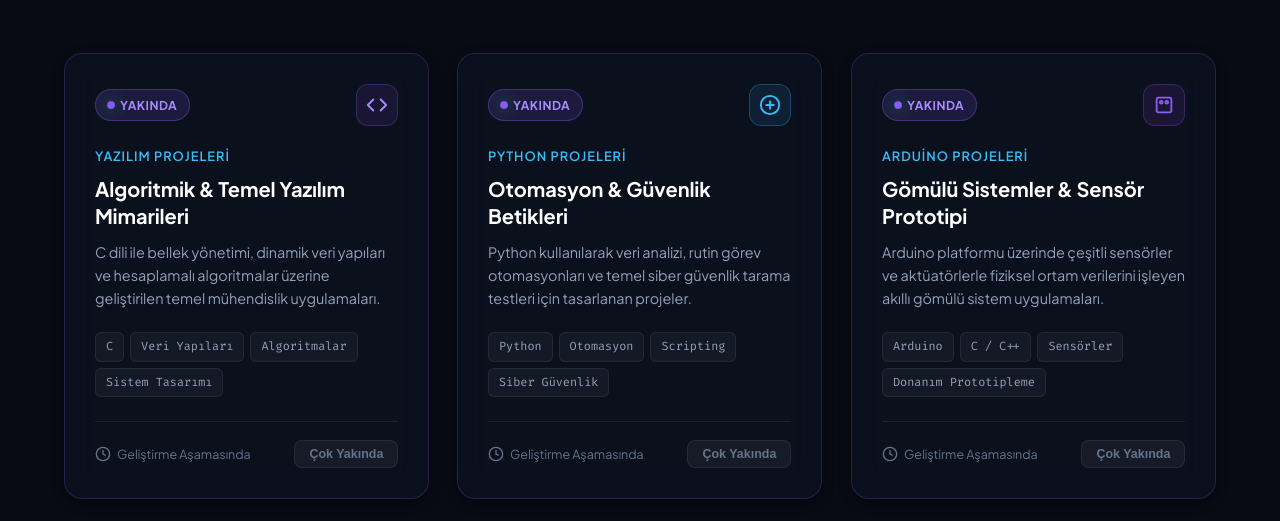
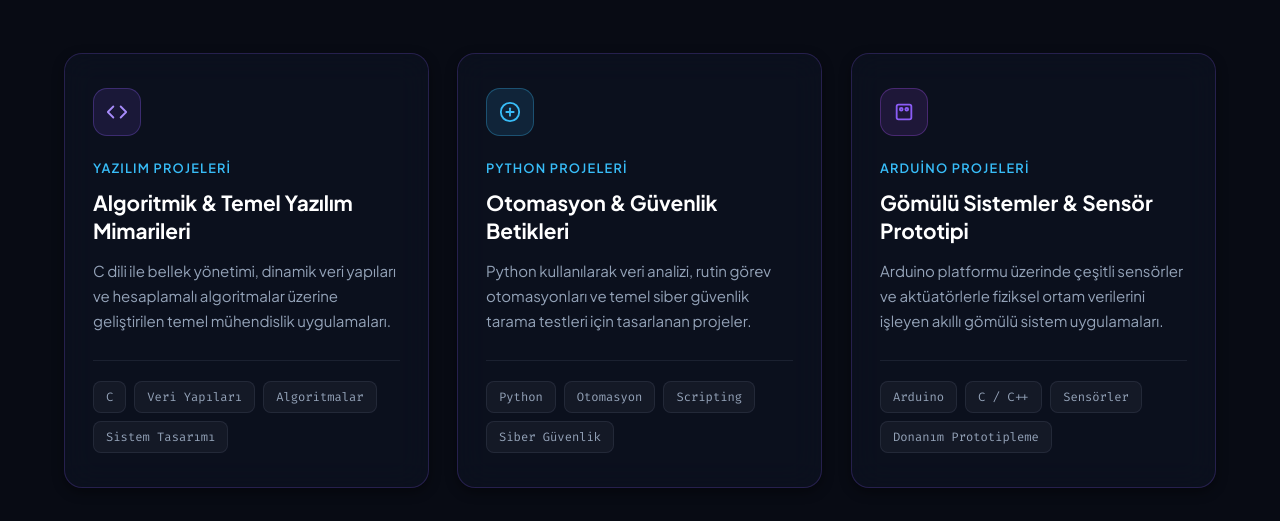
Before and after one commit to zeynepklcrsln/portfolio-website, a plain HTML site: page index.html in a window 1280 px wide. Shown: the part 5339-5860 px from the top of the page. Drawn offline with Linux system fonts and the light colour scheme.

Commit message:
Portfolyo tasarımı güncellendi.

```diff
--- a/index.html
+++ b/index.html
@@ -661,10 +661,6 @@
           <!-- PROJECT 1: Yazılım Projeleri -->
           <div class="project-card glass-card reveal">
             <div class="project-card-header">
-              <div class="project-badge-soon">
-                <span class="soon-dot"></span>
-                <span>Yakında</span>
-              </div>
               <div class="project-category-icon">
                 <svg viewBox="0 0 24 24" width="22" height="22" fill="none" stroke="currentColor" stroke-width="2" stroke-linecap="round" stroke-linejoin="round">
                   <polyline points="16 18 22 12 16 6"></polyline>
@@ -687,28 +683,11 @@
                 <span class="tech-tag">Sistem Tasarımı</span>
               </div>
             </div>
-
-            <div class="project-card-footer">
-              <div class="project-status-note">
-                <svg viewBox="0 0 24 24" width="16" height="16" fill="none" stroke="currentColor" stroke-width="2">
-                  <circle cx="12" cy="12" r="10"></circle>
-                  <polyline points="12 6 12 12 16 14"></polyline>
-                </svg>
-                <span>Geliştirme Aşamasında</span>
-              </div>
-              <button class="btn-disabled" disabled aria-label="Proje Detayları Yakında Eklenecektir">
-                <span>Çok Yakında</span>
-              </button>
-            </div>
           </div>
 
           <!-- PROJECT 2: Python Projeleri -->
           <div class="project-card glass-card reveal">
             <div class="project-card-header">
-              <div class="project-badge-soon">
-                <span class="soon-dot"></span>
-                <span>Yakında</span>
-              </div>
               <div class="project-category-icon accent-blue">
                 <svg viewBox="0 0 24 24" width="22" height="22" fill="none" stroke="currentColor" stroke-width="2" stroke-linecap="round" stroke-linejoin="round">
                   <path d="M12 2C6.48 2 2 6.48 2 12s4.48 10 10 10 10-4.48 10-10S17.52 2 12 2z"></path>
@@ -732,28 +711,11 @@
                 <span class="tech-tag">Siber Güvenlik</span>
               </div>
             </div>
-
-            <div class="project-card-footer">
-              <div class="project-status-note">
-                <svg viewBox="0 0 24 24" width="16" height="16" fill="none" stroke="currentColor" stroke-width="2">
-                  <circle cx="12" cy="12" r="10"></circle>
-                  <polyline points="12 6 12 12 16 14"></polyline>
-                </svg>
-                <span>Geliştirme Aşamasında</span>
-              </div>
-              <button class="btn-disabled" disabled aria-label="Proje Detayları Yakında Eklenecektir">
-                <span>Çok Yakında</span>
-              </button>
-            </div>
           </div>
 
           <!-- PROJECT 3: Arduino Projeleri -->
           <div class="project-card glass-card reveal">
             <div class="project-card-header">
-              <div class="project-badge-soon">
-                <span class="soon-dot"></span>
-                <span>Yakında</span>
-              </div>
               <div class="project-category-icon accent-purple">
                 <svg viewBox="0 0 24 24" width="22" height="22" fill="none" stroke="currentColor" stroke-width="2" stroke-linecap="round" stroke-linejoin="round">
                   <rect x="4" y="4" width="16" height="16" rx="2" ry="2"></rect>
@@ -776,19 +738,6 @@
                 <span class="tech-tag">Sensörler</span>
                 <span class="tech-tag">Donanım Prototipleme</span>
               </div>
-            </div>
-
-            <div class="project-card-footer">
-              <div class="project-status-note">
-                <svg viewBox="0 0 24 24" width="16" height="16" fill="none" stroke="currentColor" stroke-width="2">
-                  <circle cx="12" cy="12" r="10"></circle>
-                  <polyline points="12 6 12 12 16 14"></polyline>
-                </svg>
-                <span>Geliştirme Aşamasında</span>
-              </div>
-              <button class="btn-disabled" disabled aria-label="Proje Detayları Yakında Eklenecektir">
-                <span>Çok Yakında</span>
-              </button>
             </div>
           </div>
 
--- a/style.css
+++ b/style.css
@@ -1380,65 +1380,53 @@ body {
 }
 
 .project-card {
-  padding: 30px;
+  padding: 34px 28px;
   display: flex;
   flex-direction: column;
-  justify-content: space-between;
-  min-height: 380px;
+  height: 100%;
 }
 
 .project-card-header {
   display: flex;
   align-items: center;
-  justify-content: space-between;
-  margin-bottom: 20px;
-}
-
-.project-badge-soon {
-  display: inline-flex;
-  align-items: center;
-  gap: 6px;
-  padding: 5px 12px;
-  border-radius: 999px;
-  font-size: 0.76rem;
-  font-weight: 700;
-  text-transform: uppercase;
-  letter-spacing: 0.5px;
-  background: rgba(139, 92, 246, 0.15);
-  color: var(--accent-purple-light);
-  border: 1px solid rgba(139, 92, 246, 0.35);
-}
-
-.soon-dot {
-  width: 6px;
-  height: 6px;
-  background: var(--accent-purple);
-  border-radius: 50%;
-  animation: pulseDot 2s infinite ease-in-out;
+  margin-bottom: 22px;
 }
 
 .project-category-icon {
-  width: 42px;
-  height: 42px;
-  border-radius: 12px;
-  background: rgba(139, 92, 246, 0.1);
-  border: 1px solid rgba(139, 92, 246, 0.25);
+  width: 48px;
+  height: 48px;
+  border-radius: 14px;
+  background: rgba(139, 92, 246, 0.12);
+  border: 1px solid rgba(139, 92, 246, 0.3);
   display: flex;
   align-items: center;
   justify-content: center;
   color: var(--accent-purple-light);
+  transition: all var(--transition-normal);
 }
 
 .project-category-icon.accent-blue {
-  background: rgba(56, 189, 248, 0.1);
-  border-color: rgba(56, 189, 248, 0.25);
+  background: rgba(56, 189, 248, 0.12);
+  border-color: rgba(56, 189, 248, 0.3);
   color: var(--accent-blue);
 }
 
 .project-category-icon.accent-purple {
-  background: rgba(168, 85, 247, 0.1);
-  border-color: rgba(168, 85, 247, 0.25);
+  background: rgba(168, 85, 247, 0.12);
+  border-color: rgba(168, 85, 247, 0.3);
   color: var(--accent-purple);
+}
+
+.project-card:hover .project-category-icon {
+  transform: translateY(-2px);
+  border-color: var(--accent-blue);
+  box-shadow: 0 4px 18px rgba(56, 189, 248, 0.25);
+}
+
+.project-content {
+  display: flex;
+  flex-direction: column;
+  flex: 1;
 }
 
 .project-category-title {
@@ -1446,69 +1434,50 @@ body {
   font-size: 0.8rem;
   font-weight: 600;
   text-transform: uppercase;
-  letter-spacing: 1px;
-  color: var(--accent-blue);
-  margin-bottom: 8px;
+  letter-spacing: 1.2px;
+  color: var(--accent-blue);
+  margin-bottom: 10px;
 }
 
 .project-name {
-  font-size: 1.25rem;
+  font-size: 1.3rem;
   font-weight: 700;
   color: var(--text-white);
-  margin-bottom: 12px;
+  margin-bottom: 14px;
   line-height: 1.35;
 }
 
 .project-desc {
-  font-size: 0.9rem;
-  color: var(--text-secondary);
-  line-height: 1.6;
-  margin-bottom: 22px;
+  font-size: 0.94rem;
+  color: var(--text-secondary);
+  line-height: 1.65;
+  margin-bottom: 26px;
+  flex: 1;
 }
 
 .project-tech-stack {
   display: flex;
   flex-wrap: wrap;
-  gap: 6px;
-  margin-bottom: 24px;
+  gap: 8px;
+  margin-top: auto;
+  padding-top: 20px;
+  border-top: 1px solid var(--border-subtle);
 }
 
 .tech-tag {
   background: rgba(255, 255, 255, 0.04);
   border: 1px solid var(--border-subtle);
-  border-radius: 6px;
-  padding: 4px 10px;
-  font-size: 0.74rem;
+  border-radius: 8px;
+  padding: 5px 12px;
+  font-size: 0.76rem;
   font-family: var(--font-mono);
   color: var(--text-secondary);
-}
-
-.project-card-footer {
-  display: flex;
-  align-items: center;
-  justify-content: space-between;
-  padding-top: 18px;
-  border-top: 1px solid var(--border-subtle);
-  gap: 12px;
-}
-
-.project-status-note {
-  display: flex;
-  align-items: center;
-  gap: 6px;
-  font-size: 0.78rem;
-  color: var(--text-muted);
-}
-
-.btn-disabled {
-  background: rgba(255, 255, 255, 0.05);
-  border: 1px solid var(--border-subtle);
-  color: var(--text-muted);
-  padding: 6px 14px;
-  border-radius: 8px;
-  font-size: 0.78rem;
-  font-weight: 600;
-  cursor: not-allowed;
+  transition: all var(--transition-fast);
+}
+
+.project-card:hover .tech-tag {
+  border-color: rgba(139, 92, 246, 0.35);
+  color: var(--text-primary);
 }
 
 .projects-template-note {
```
